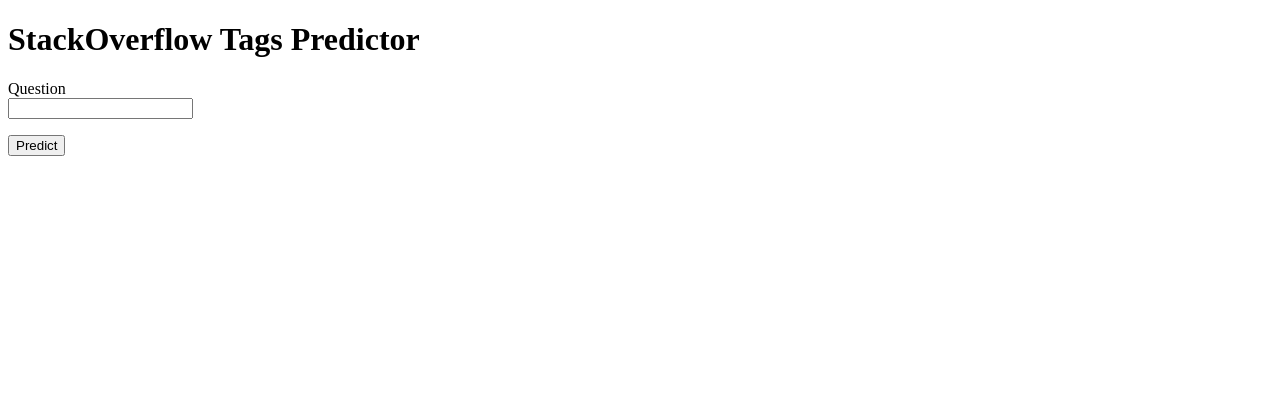
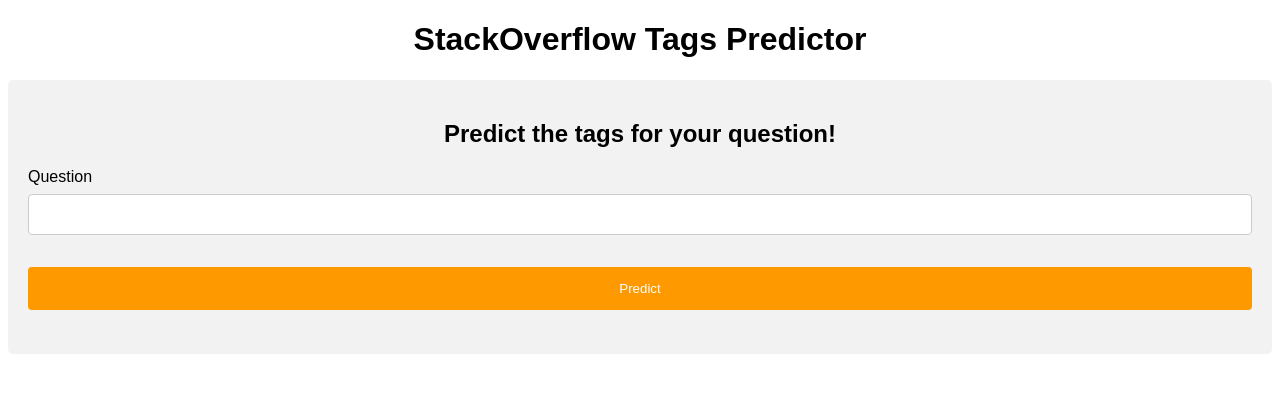
Before and after one commit to robertarntzenius/REMLA-group12, a Flask app: page / in a window 1280 px wide. Shown: the top 393 px of the page. Run offline with Flask 2, Linux system fonts and the light colour scheme; parts of the project's set-up code (start-up, migrations or seed data) failed here and were passed over.

Commit message:
Connect Flask Web App with model and stylize websites

```diff
--- a/main.py
+++ b/main.py
@@ -1,5 +1,7 @@
 """This module trains a model based on questions on stackoverflow
 and tries to assign a tag to a question"""
+import joblib
+
 from src import evaluation, multilabel, preprocessing
 from src import transform_text_to_vector as transform
 
@@ -7,6 +9,8 @@
     # Preprocessing
     X_train, y_train, X_val, y_val, X_test = preprocessing.init_preprocessing()
     tags_counts, words_counts = preprocessing.words_tags_count(X_train, y_train)
+
+    joblib.dump(sorted(tags_counts.keys()), 'output/tags.joblib')
 
     # Transform text to vector
     ## Bag of words
--- a/src/flaskapi.py
+++ b/src/flaskapi.py
@@ -1,13 +1,11 @@
 import joblib
-import numpy as np
 from flask import Flask, request, render_template, redirect
 from flasgger import Swagger
 from flask_wtf import FlaskForm
 from wtforms import StringField, SubmitField
 from wtforms.validators import DataRequired
-import pandas as pd
 
-from src.preprocessing import text_prepare
+from preprocessing import text_prepare
 
 app = Flask(__name__)
 app.config['SECRET_KEY'] = 'you-will-never-guess'
@@ -29,22 +27,19 @@
 # Page where the predicted tags are shown
 @app.route('/predict', methods=['POST'])
 def predict():
-    prediction = []
-    if request.method == 'POST':
-        question = str(request.form.get('question'))
-        processed_question = text_prepare(question)
-        model = joblib.load('../output/model.joblib')
-        prediction = model.predict(np.array([processed_question]).reshape(1, -1))
+    tags = joblib.load('output/tags.joblib')
+    tfidf_vectorizer = joblib.load('output/tfidf_vectorizer.joblib')
+    classifier_tfidf = joblib.load('output/classifier_tfidf.joblib')
 
-    print(prediction)
+    question = str(request.form.get('question'))
+    processed_question = tfidf_vectorizer.transform([text_prepare(question)])
 
-    return render_template('predict.html', tags=prediction)
+    prediction = classifier_tfidf.predict(processed_question)
+    result = [i for (i, v) in zip(tags, prediction[0]) if v == 1]
+    if not result:
+        result = ["No tags"]
 
-# Testing page where the tags "java" and "c++" are always shown as predicted tags
-@app.route('/dumbpredict')
-def dumb_predict():
-    return render_template('predict.html', tags=["java", "c++"])
+    return render_template('predict.html', question=question, tags=result)
 
 if __name__ == '__main__':
-    # clf = joblib.load('output/model.joblib')
     app.run(host="0.0.0.0", port=8080, debug=True)
--- a/src/multilabel.py
+++ b/src/multilabel.py
@@ -42,6 +42,8 @@
     return the predicted labels and scores for tfidf
     """
     classifier_tfidf = train_classifier(x_train_tfidf, y_train)
+    joblib.dump(classifier_tfidf, 'output/classifier_tfidf.joblib')
+
     y_val_predicted_labels_tfidf = classifier_tfidf.predict(x_val_tfidf)
     y_val_predicted_scores_tfidf = classifier_tfidf.decision_function(x_val_tfidf)
     return y_val_predicted_labels_tfidf, y_val_predicted_scores_tfidf
@@ -59,7 +61,6 @@
     clf = LogisticRegression(penalty=penalty, C=cln, dual=False, solver="liblinear")
     clf = OneVsRestClassifier(clf)
     clf.fit(x_train, y_train)
-    joblib.dump(clf, 'output/model.joblib')
 
     return clf
 
--- a/src/templates/index.html
+++ b/src/templates/index.html
@@ -1,10 +1,52 @@
 <!DOCTYPE html>
 <html>
 <head>
-    <title>Index</title>
+    <title>StackOverflow Tags Predictor - Index</title>
+    <style>
+        body {
+           font-family: sans-serif;
+        }
+
+        h1, h2 {
+            text-align: center;
+        }
+
+        input[type=text], select {
+            width: 100%;
+            padding: 12px 20px;
+            margin: 8px 0;
+            display: inline-block;
+            border: 1px solid #ccc;
+            border-radius: 4px;
+            box-sizing: border-box;
+        }
+
+        button, input[type=submit] {
+            width: 100%;
+            background-color: #FF9900;
+            color: white;
+            padding: 14px 20px;
+            margin: 8px 0;
+            border: none;
+            border-radius: 4px;
+            cursor: pointer;
+        }
+
+        button, input[type=submit]:hover {
+            background-color: #e68a00;
+        }
+
+        div {
+            border-radius: 5px;
+            background-color: #f2f2f2;
+            padding: 20px;
+        }
+    </style>
 </head>
 <body>
-    <h1>StackOverflow Tags Predictor</h1>
+<h1>StackOverflow Tags Predictor</h1>
+<div>
+    <h2>Predict the tags for your question!</h2>
     <form action="/predict" method="post">
         {{ form.hidden_tag() }}
         <p>
@@ -13,5 +55,6 @@
         </p>
         <p>{{ form.submit() }}</p>
     </form>
+</div>
 </body>
 </html>
```
Also changed, not shown: src/templates/predict.html (+51 -5 lines), src/transform_text_to_vector.py (+5 -2 lines), 1 other file.
